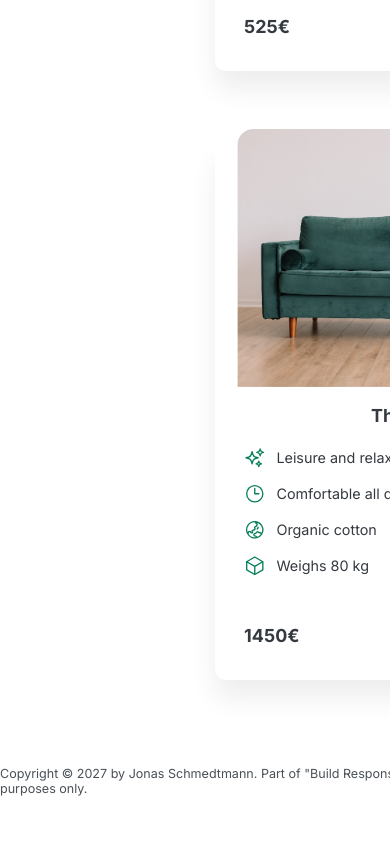
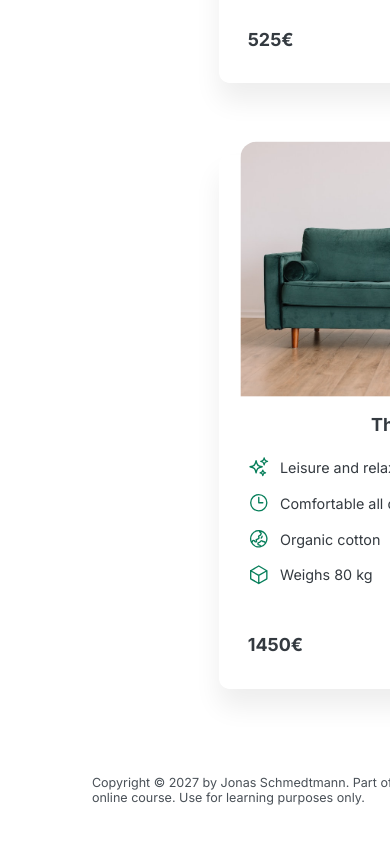
Before and after one commit to Jorstern7/Design, a plain HTML site: page index.html in a window 390 px wide. Shown: the part 3087-3931 px from the top of the page. Drawn offline with Linux system fonts and the light colour scheme.

Commit message:
New Update

```diff
--- a/DesignQuerries.css
+++ b/DesignQuerries.css
@@ -135,6 +135,11 @@
     text-align: center;
   }
 
+  .footer-box {
+    width: 80%;
+    margin: 0 auto;
+  }
+
   .grid-3-cols {
     grid-template-columns: 50%;
     text-align: center;
@@ -149,6 +154,10 @@
 
   .img-cart img {
     transform: scale(150%);
+  }
+
+  .container {
+    padding: 0 0.5rem;
   }
 }
 
@@ -178,6 +187,11 @@
     text-align: center;
   }
 
+  .footer-box {
+    width: 80%;
+    margin: 0 auto;
+  }
+
   .grid-3-cols {
     grid-template-columns: 50%;
     text-align: center;
@@ -193,4 +207,8 @@
   .img-cart img {
     transform: scale(150%);
   }
+
+  .container {
+    padding: 0 0.5rem;
+  }
 }
--- a/index.html
+++ b/index.html
@@ -387,11 +387,13 @@
         </div>
       </section>
 
-      <footer>
-        Copyright &copy; 2027 by Jonas Schmedtmann. Part of "Build Responsive
-        Real-World Websites with HTML and CSS" online course. Use for learning
-        purposes only.
-      </footer>
+      <div class="footer-box">
+        <footer>
+          Copyright &copy; 2027 by Jonas Schmedtmann. Part of "Build Responsive
+          Real-World Websites with HTML and CSS" online course. Use for learning
+          purposes only.
+        </footer>
+      </div>
     </div>
   </body>
 </html>
```
